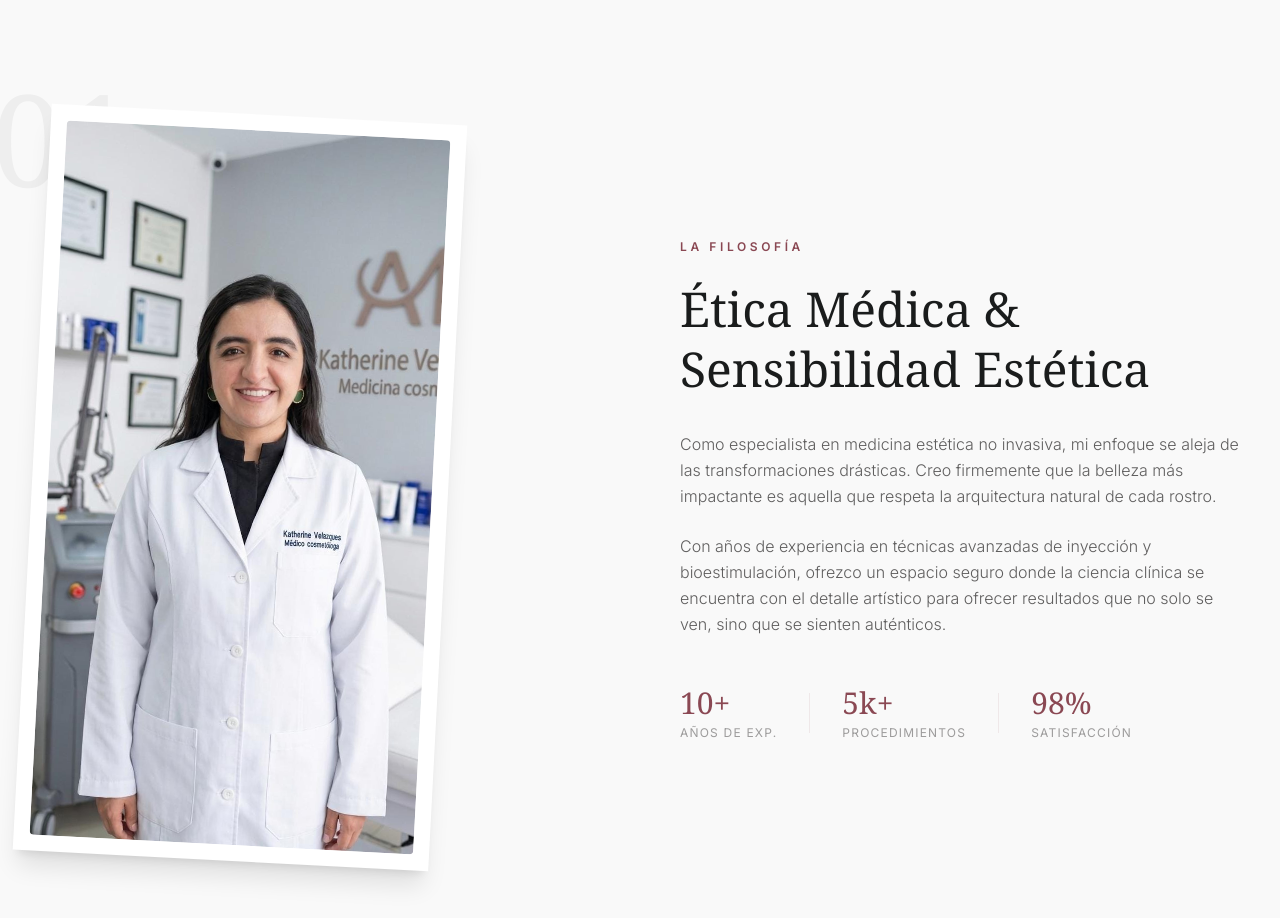
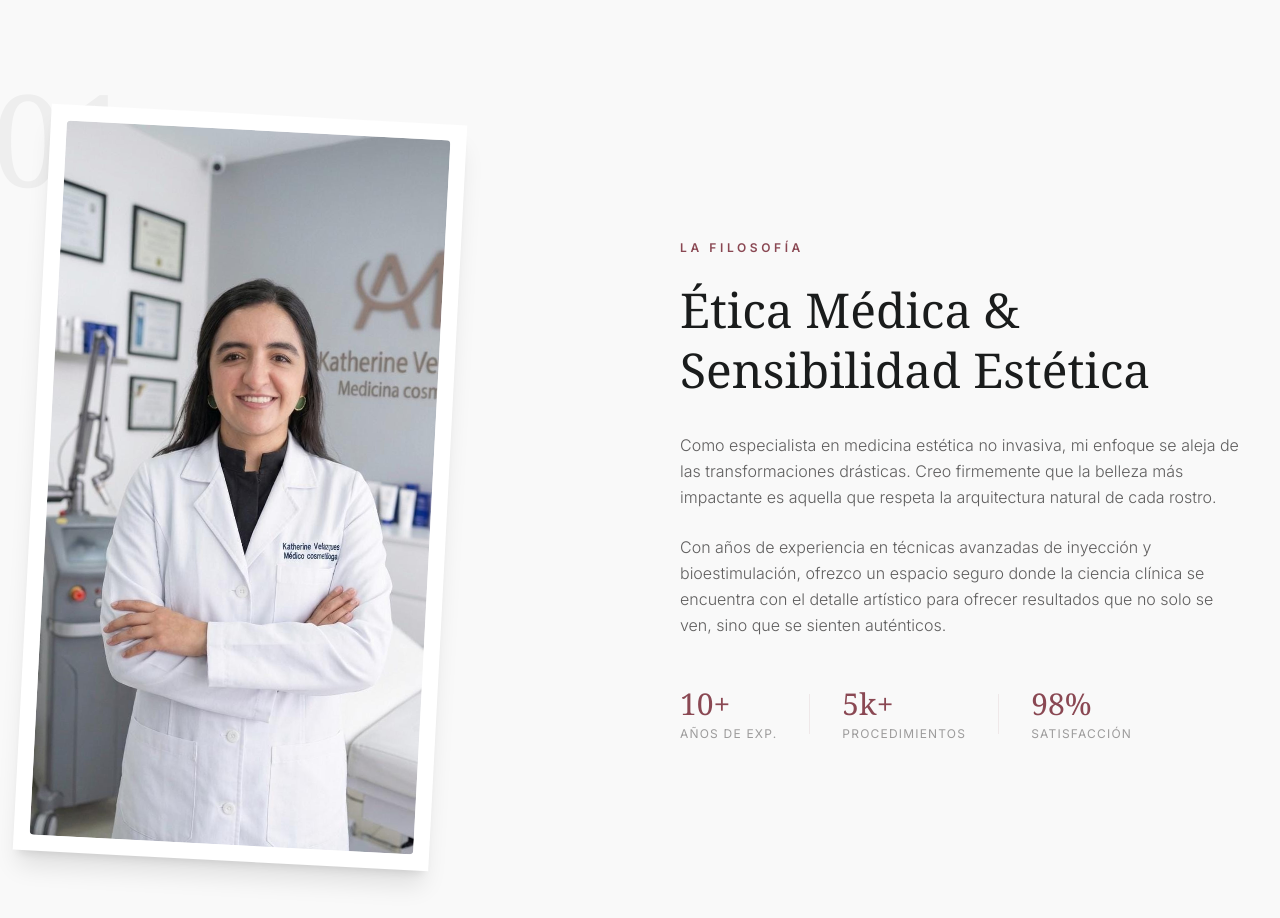
Before and after one commit to jalfredopabon/katherine_velazquez, a plain HTML site: page index.html in a window 1280 px wide. Shown: the part 1940-2858 px from the top of the page. Drawn offline with nearby package versions, Linux system fonts and the light colour scheme.

Commit message:
Update profile to foto_perfil_2.jpeg with v4 cache buster

```diff
--- a/index.html
+++ b/index.html
@@ -238,7 +238,7 @@
 <div class="grid grid-cols-1 md:grid-cols-2 gap-20 items-center">
 <div class="relative order-2 md:order-1">
 <div class="relative z-10 p-4 bg-white shadow-xl rotate-3 inline-block">
-<img class="w-full max-w-sm grayscale-0 contrast-110 rounded-lg shadow-inner" data-alt="Doctora Katherine Velázquez" src="./foto_perfil.jpeg?v=3"/>
+<img class="w-full max-w-sm grayscale-0 contrast-110 rounded-lg shadow-inner" data-alt="Doctora Katherine Velázquez" src="./foto_perfil_2.jpeg?v=4"/>
 </div>
 <div class="absolute -top-10 -left-10 text-9xl font-headline text-surface-container select-none -z-0">01</div>
 <div class="absolute bottom-0 right-0 w-64 h-64 bg-primary-fixed/20 rounded-full blur-3xl -z-10"></div>
```
Also changed, not shown: foto_perfil.jpeg (deleted), foto_perfil_2.jpeg (added).
